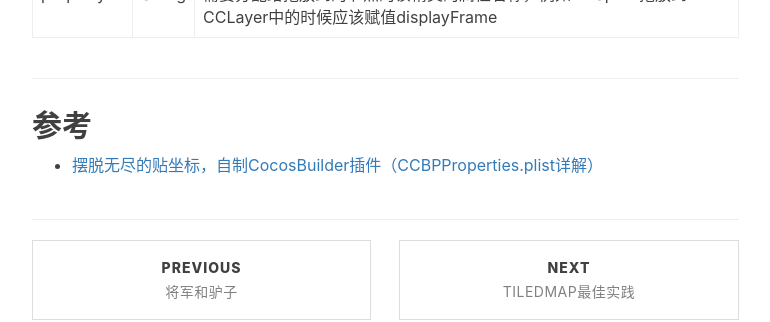
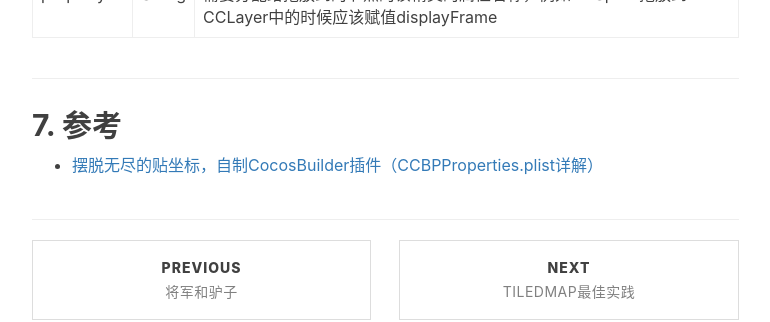
Before and after one commit to kimiazhu/kimiazhu.github.io, a Jekyll site: the page built from _posts/2013-06-07-CocosBuilder中创建节点插件.markdown, in a window 1280 px wide and 900 px high, scrolled down 4007 px. Shown: the part 153-475 px from the top of the window, without its empty margins (233-1003 px from the left). Built offline with Jekyll 4.4.1, drawn with Linux system fonts in a browser that asks for light colours; nearby versions of some CDN libraries; comment, search, counter and statistics services are not loaded.

Commit message:
fix format

```diff
--- a/_posts/2013-06-07-CocosBuilder中创建节点插件.markdown
+++ b/_posts/2013-06-07-CocosBuilder中创建节点插件.markdown
@@ -17,6 +17,7 @@
 节点插件能用来为CocosBuilder增加自定义类型的对象，这些对象可以从CocosBuilder中导出来，最终也可以被用回到CocosBuilder中。这些自定义类必须都是CCNode的直接或间接子类。
 
 ---
+
 ## 1. 建立工程
 
 在XCode中建立插件工程的最简单方式是直接复制*Plugin Nodes*目录中的example工程。
@@ -26,6 +27,7 @@
 要编辑并测试这个插件，首先需要确定你已经在 *build* 目录构建好了一份CocosBuilder的拷贝，然后点击 *Run* 按钮进行测试。系统会开始编译插件并且拷贝到CocosBuilder的PlugIns目录中。要测试或者调试它的话，在build目录中双击CocosBuilder应用程序，你就可以在Mac OS的Console.app里看到输出了，为了过滤掉无关的日志信息，可以将Console的过滤器设置成CocosBuilder。
 
 ---
+
 ## 2. 插件基本架构
 
 要创建一个可用的插件，你需要把你自己的类直接添加到工程中，并且编辑 *CCBPProperties.plist* 文件。当自定义类被加载的时候CocosBuilder/CCBReader会调用 *alloc* 和缺省的 *init* 方法创建对象，然后给对象的所有属性赋上值。因此这需要你的自定义类只能使用 *init* 方法进行初始化，而不是使用一个自定义初始化方法。
@@ -35,6 +37,7 @@
 你可以将许多类型的节点类放到插件中，在 *CCBPProperties.plist* 设置它们中的可以被编辑的属性。有时候你还可能需要把用于显示和加载进App的时候用不同的类来进行去区别。通常最简单的做法是扩展节点的一个子类并且，覆盖它的一些方法来实现。例如你可以在子类中禁用动画或者用动作然后将它用于显示。如果你使用了这个方法，那么你应该将子类的命名前增加 *CCBP* 前缀（例如当你的父类名为CCMyCocosNode的话，子类可以命名为CCBPMyCocosNode）。
 
 ---
+
 ## 3. 将插件添加到CocosBuilder中
 
 请注意，只有那些很通用的插件才应该默认包含到CocosBuilder中。例如，核心的cocos2d类以及那些被CocosBuilder捆绑使用的GUI组件。
@@ -48,6 +51,7 @@
 5. 当你增加新的类和资源到插件中的时候，必须注意你只应该将它们添加到插件目标中。
 
 ---
+
 ## 4. CCBPProperties.plist的格式
 
 插件的大多数行为还是和 *CCBPProperties.plist* 有关。它定义了你的类的所有可以在CocosBuilder中进行编辑的属性，当然还有其他一些关于插件的信息。下面来看看这个文件的大体结构。
@@ -72,6 +76,7 @@
 |requireParentClass    |String     |指定了该节点是否只能作为子节点出现。例如CCMenuItemImage就只能作为CCMenu的子节点出现|
 
 ---
+
 ## 5. PlugInProperty
 
 一个PlugInProperty（插件属性）属性在CocosBuilder中应该如何展示，以及它应该如何被CCBReader加载到App中。这是一个包含以下Key的字典。至于哪个属性 *type* 是受支持的以及它如何（将缺省直）序列化则定义在 *Property Types* 文档中。
@@ -96,6 +101,7 @@
 |extra          |String |不同的type有不同的用法。参见Property Types文档获取详细解释 |
 
 ---
+
 ## 6. SpriteFrameDrop
 
 *SpriteFrameDrop* 结构体用来定义将CocosBuilder左边的资源列表中的物件拖放到Timeline中的该类的节点上时发生的行为。
@@ -108,6 +114,7 @@
 |property       |String |需要分配给拖放到的节点的该精灵的属性名称，例如CCSprite拖放到CCLayer中的时候应该赋值displayFrame|
 
 ---
-## 参考
+
+## 7. 参考
 
 * [摆脱无尽的贴坐标，自制CocosBuilder插件（CCBPProperties.plist详解）](http://www.cnblogs.com/Ringo-D/archive/2013/05/21/3090951.html)
```
